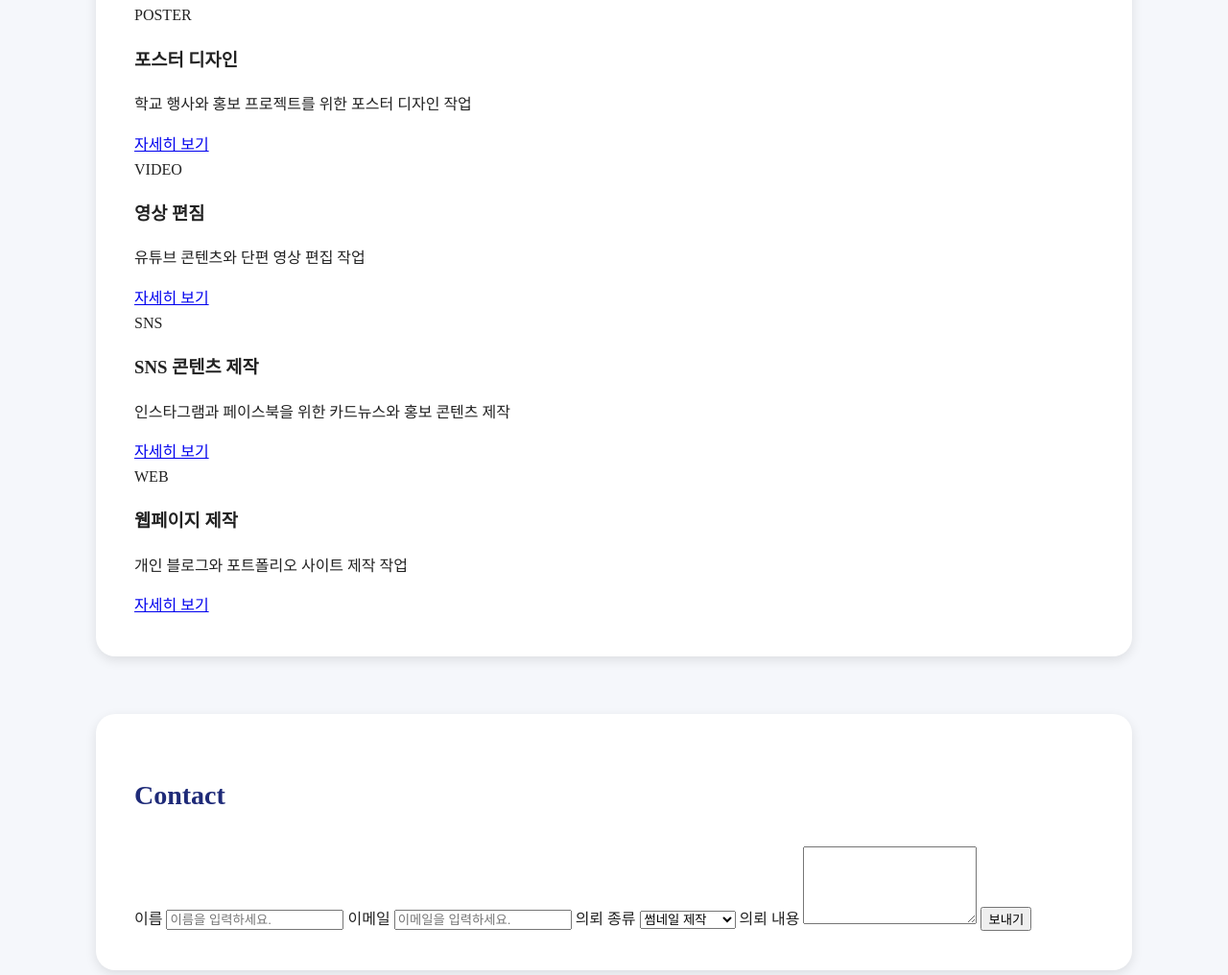
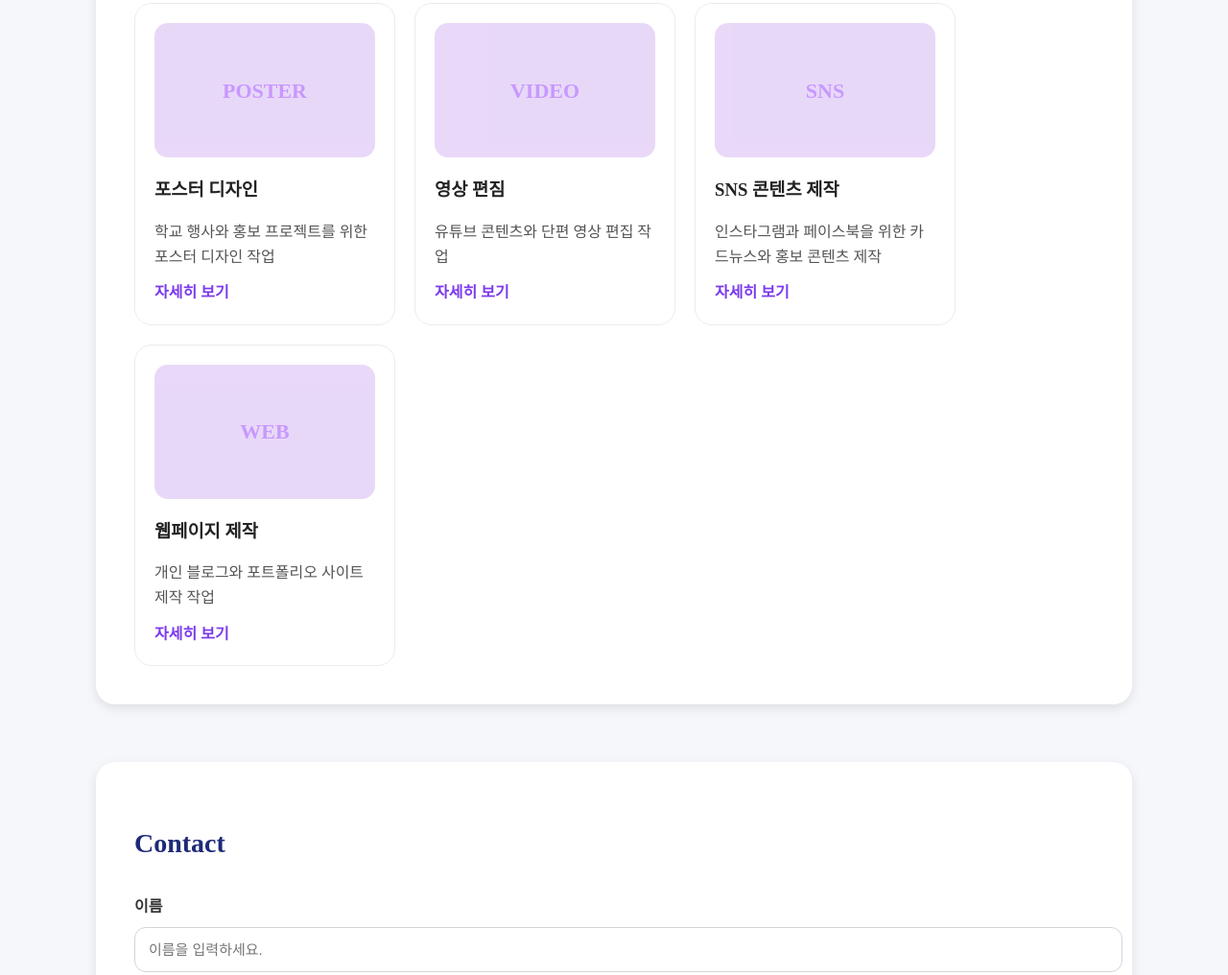
Before and after one commit to shlin04/my-portfolio, a plain HTML site: page index.html in a window 1280 px wide. Shown: the part 1631-2647 px from the top of the page at 96% size. Drawn offline with Linux system fonts and the light colour scheme.

Commit message:
Add files via upload

```diff
--- a/index.html
+++ b/index.html
@@ -65,14 +65,14 @@
 
             <div class="portfolio-grid">
                 <div class="card">
-                    <div>POSTER</div>
+                    <div class="card-image">POSTER</div>
                     <h3>포스터 디자인</h3>
                     <p>학교 행사와 홍보 프로젝트를 위한 포스터 디자인 작업</p>
                     <a href="#">자세히 보기</a>
                 </div>
 
                 <div class="card">
-                    <div>VIDEO</div>
+                    <div class="card-image">VIDEO</div>
                     <h3>영상 편짐</h3>
                     <p>유튜브 콘텐츠와 단편 영상 편집 작업</p>
                     <a href="#">자세히 보기</a>
@@ -81,14 +81,14 @@
                 </div>
 
             <div class="card">
-                <div>SNS</div>
+                <div class="card-image">SNS</div>
                     <h3>SNS 콘텐츠 제작</h3>
                     <p>인스타그램과 페이스북을 위한 카드뉴스와 홍보 콘텐츠 제작</p>
                     <a href="#">자세히 보기</a>
             </div>
 
             <div class="card">
-                <div>WEB</div>
+                <div class="card-image">WEB</div>
                     <h3>웹페이지 제작</h3>
                     <p>개인 블로그와 포트폴리오 사이트 제작 작업</p>
                     <a href="#">자세히 보기</a>
@@ -105,7 +105,7 @@
             <section id="contact">
                 <h2>Contact</h2>
 
-                <form>
+                <form class="contact-form">
                     <label for="name">이름</label>
                     <input type="text" name="name" placeholder="이름을 입력하세요.">
 
--- a/style.css
+++ b/style.css
@@ -30,7 +30,8 @@ nav ul li a:hover {
 }
 
 .hero {
-    background-color: #7c3aed;
+    background: #020024;
+    background: linear-gradient(90deg, rgba(2, 0, 36, 1) 0%, rgba(9, 9, 121, 1) 35%, rgba(0, 212, 255, 1) 100%);
     color: white;
     padding: 100px 20px;
     text-align: center;
@@ -122,3 +123,76 @@ footer {
     color: #666;
     font-size: 14px;
 }
+
+.card {
+    border: 1px solid #ececec;
+    border-radius: 18px;
+    padding: 20px;
+    width: 230px;
+}
+
+.card h3 {
+    color: #222;
+    margin-bottom: 15px;
+}
+
+.card p {
+    color: #555;
+    margin-bottom: 12px;
+}
+
+.card a {
+    color:#7c3aed;
+    text-decoration: none;
+    font-weight: bold;
+}
+
+.card a:hover {
+    text-decoration: underline;
+}
+
+.card-image {
+    height: 140px;
+    background-color: rgb(200, 159, 238);
+    border-radius: 14px;
+    opacity: 0.4;
+    font-size: 22px;
+    font-weight: bold;
+    color: #7701ff;
+    display: flex;
+    justify-content: center;
+    align-items: center;
+    margin-bottom: 18px;
+}
+
+.portfolio-grid {
+    display: flex;
+    gap: 20px;
+    flex-wrap: wrap;
+}
+
+.contact-form label {
+    display: block;
+    margin-top: 16px;
+    margin-bottom: 8px;
+    color: #333;
+    font-weight: bold;
+}
+
+.contact-form input,
+.contact-form select,
+.contact-form textarea {
+    width: 100%;
+    padding: 14px;
+    border: 1px solid #d1d6db;
+    border-radius: 12px;
+    font-size: 15px;
+}
+
+.contact-form input[type="submit"] {
+    margin-top: 20px;
+    background-color: #1e2a78;
+    color: white;
+    width: 200px;
+    font-size: 16px;
+}
```
